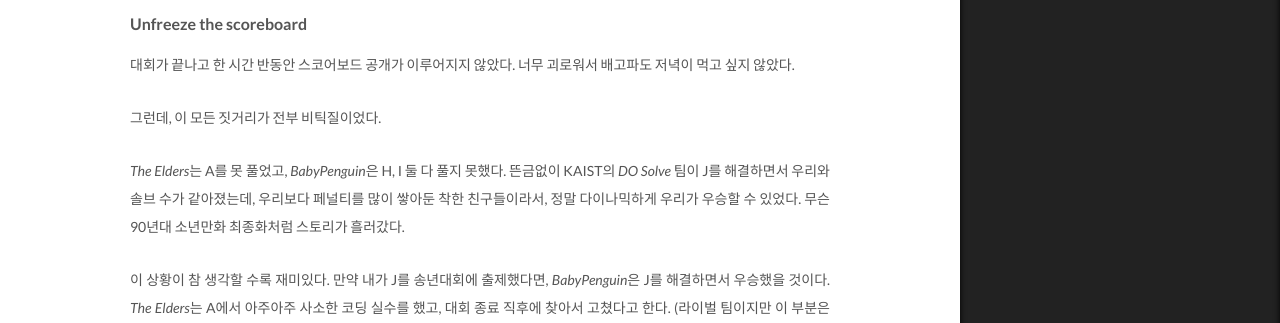
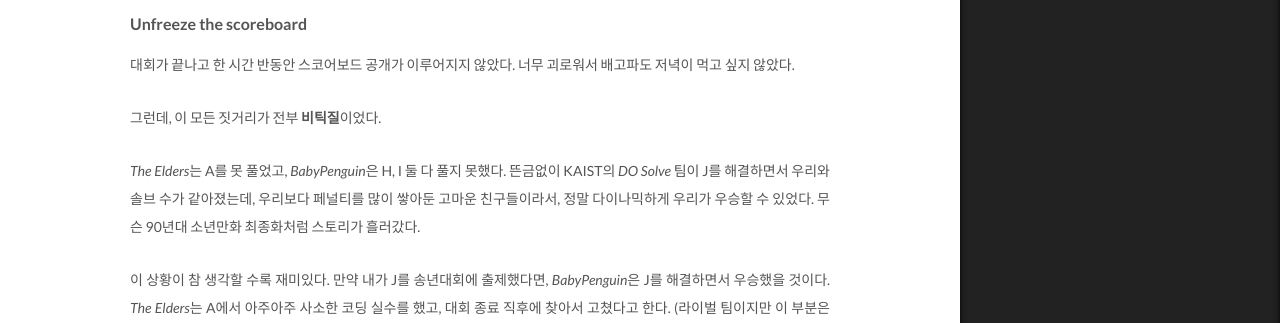
Before and after one commit to youngyojun/youngyojun.github.io, a Jekyll site: the page built from _posts/2022-12-26-2021-icpc-seoul-regional.md, in a window 1280 px wide and 1400 px high, scrolled down 2936 px. Shown: the part 376-699 px from the top of the window. Built offline with Jekyll 4.4.1, drawn with Linux system fonts in a browser that asks for light colours; comment, search, counter and statistics services are not loaded.

Commit message:
Update 2022-12-26-2021-icpc-seoul-regional.md

```diff
--- a/_posts/2022-12-26-2021-icpc-seoul-regional.md
+++ b/_posts/2022-12-26-2021-icpc-seoul-regional.md
@@ -104,9 +104,9 @@
 
 대회가 끝나고 한 시간 반동안 스코어보드 공개가 이루어지지 않았다. 너무 괴로워서 배고파도 저녁이 먹고 싶지 않았다.
 
-그런데, 이 모든 짓거리가 전부 비틱질이었다.
+그런데, 이 모든 짓거리가 전부 **비틱질**이었다.
 
-*The Elders*는 A를 못 풀었고, *BabyPenguin*은 H, I 둘 다 풀지 못했다. 뜬금없이 KAIST의 *DO Solve* 팀이 J를 해결하면서 우리와 솔브 수가 같아졌는데, 우리보다 페널티를 많이 쌓아둔 착한 친구들이라서, 정말 다이나믹하게 우리가 우승할 수 있었다. 무슨 90년대 소년만화 최종화처럼 스토리가 흘러갔다.
+*The Elders*는 A를 못 풀었고, *BabyPenguin*은 H, I 둘 다 풀지 못했다. 뜬금없이 KAIST의 *DO Solve* 팀이 J를 해결하면서 우리와 솔브 수가 같아졌는데, 우리보다 페널티를 많이 쌓아둔 고마운 친구들이라서, 정말 다이나믹하게 우리가 우승할 수 있었다. 무슨 90년대 소년만화 최종화처럼 스토리가 흘러갔다.
 
 이 상황이 참 생각할 수록 재미있다. 만약 내가 J를 송년대회에 출제했다면, *BabyPenguin*은 J를 해결하면서 우승했을 것이다. *The Elders*는 A에서 아주아주 사소한 코딩 실수를 했고, 대회 종료 직후에 찾아서 고쳤다고 한다. (라이벌 팀이지만 이 부분은 너무 공감되기에 진심으로 안타까웠다.) 내가 구상한 문제는 유출된 적이 없는데 이게 J로 똑같이 등장한 이 우연도 참 믿기지가 않는다.
 
```
